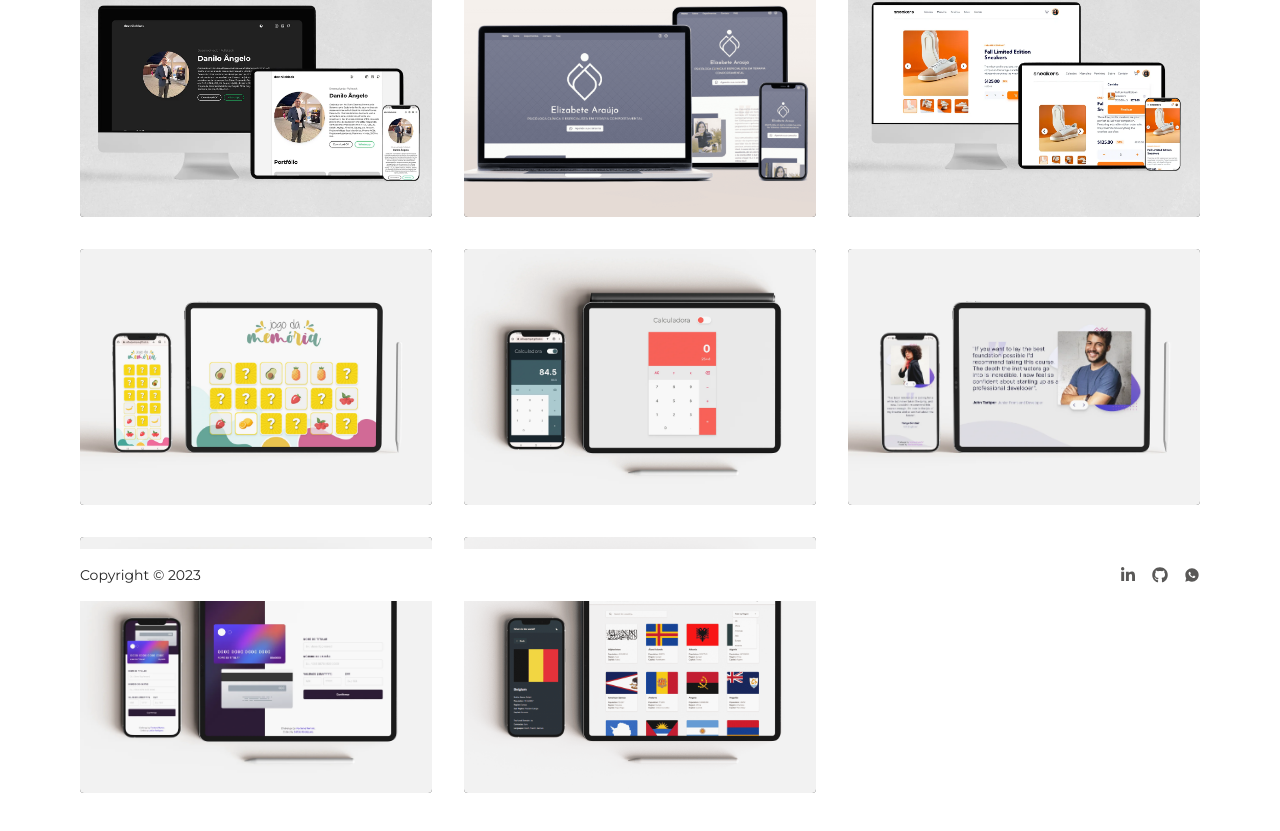
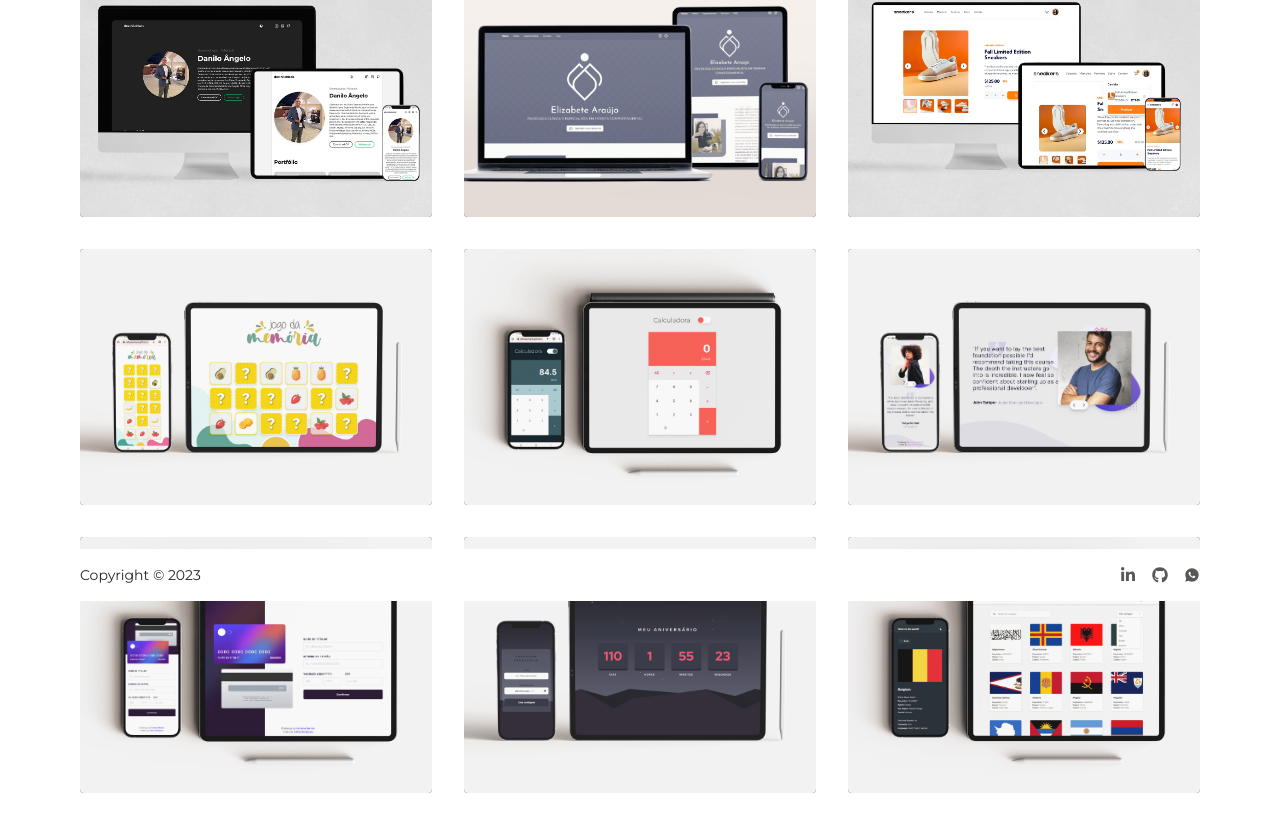
Before and after one commit to leticyaalbuquerque/leticyaalbuquerque.github.io, a React (Vite) app: page /portfolio in a window 1280 px wide. Shown: the part 199-1030 px from the top of the page. Built offline with nearby package versions, Linux system fonts and the light colour scheme.

Commit message:
Novo projeto adicionado

```diff
--- a/src/components/Portfolio.jsx
+++ b/src/components/Portfolio.jsx
@@ -80,14 +80,14 @@ export default function Portfolio() {
                         linkGithub="https://github.com/leticyaalbuquerque/interactive-card-details-form"
                         iconGithub={<AiFillGithub className="fill-white w-7 h-7" />} />
 
-                    {/* <CardPortfolio
+                    <CardPortfolio
                         img={Projeto8}
                         descricao="Mockup do Projeto Contagem Regressiva"
                         name="Countdowm Timer"
-                        linkView="https://leticyaalbuquerque.github.io/interactive-card-details-form/"
+                        linkView="https://leticyaalbuquerque.github.io/countdown-timer/"
                         iconEye={<AiFillEye className="fill-white w-7 h-7" />}
-                        linkGithub="https://github.com/leticyaalbuquerque/countdowm-timer"
-                        iconGithub={<AiFillGithub className="fill-white w-7 h-7" />} /> */}
+                        linkGithub="https://github.com/leticyaalbuquerque/countdown-timer"
+                        iconGithub={<AiFillGithub className="fill-white w-7 h-7" />} />
 
                     <CardPortfolio
                         img={Projeto9}
```
